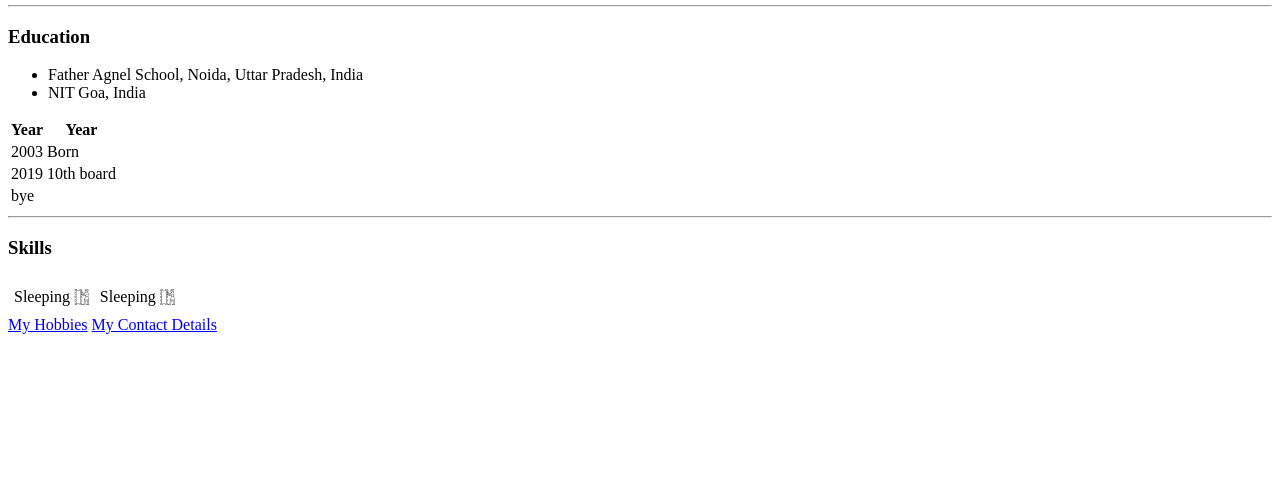
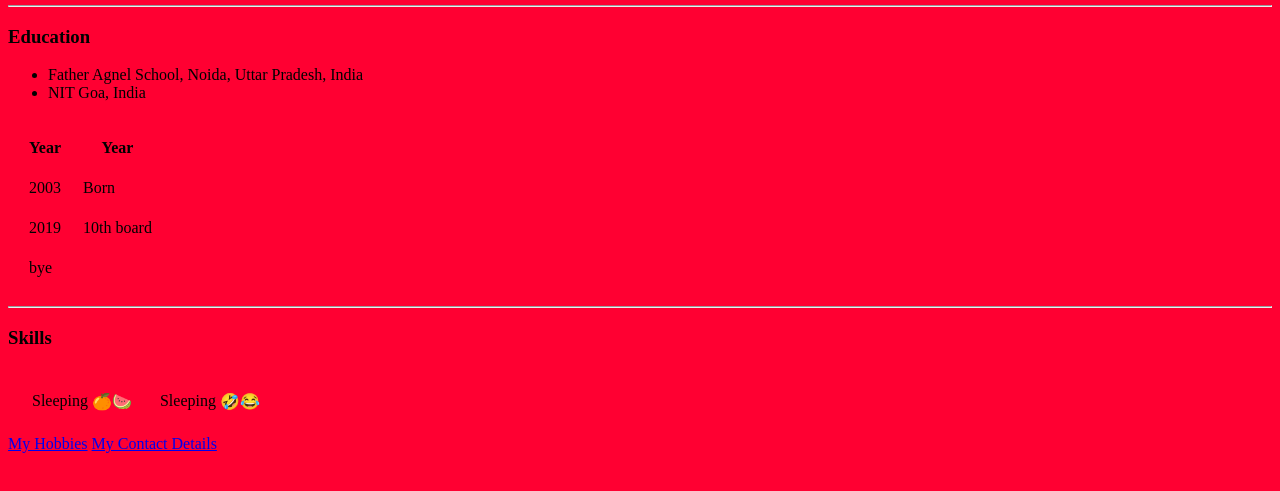
Before and after one commit to sloth0072/Web, a plain HTML site: page index.html in a window 1280 px wide. Shown: the part 207-698 px from the top of the page. Drawn offline with Linux system fonts and the light colour scheme.

Commit message:
Update index.html

```diff
--- a/index.html
+++ b/index.html
@@ -5,9 +5,16 @@
     <meta charset="UTF-8">
 
     <title>MY SITE BABES</title>
+
+
+    <style>
+        body{
+            background-color:#00eaff;
+        }
+    </style>
 </head>
 
-<body>
+<body style="background-color:#FF0032;">
     <table cellspacing="20">
         <tr>
             <td>
@@ -31,7 +38,7 @@
         <li>NIT Goa, India</li>
     </ul>
 
-    <table>
+    <table cellspacing ="20">
         <thead>
             <th>Year</th>
             <th>Year</th>
@@ -55,7 +62,7 @@
 
     <h3>Skills</h3>
 
-    <table>
+    <table cellspacing="20">
         <tr>
             <td>
                 <table>
@@ -64,7 +71,7 @@
                             Sleeping
                         </td>
                         <td>
-                            𓀨
+                            🍊🍉
                         </td>
                     </tr>
                 </table>
@@ -76,7 +83,7 @@
                             Sleeping
                         </td>
                         <td>
-                            𓀨
+                            🤣😂
                         </td>
                     </tr>
                 </table>
```
